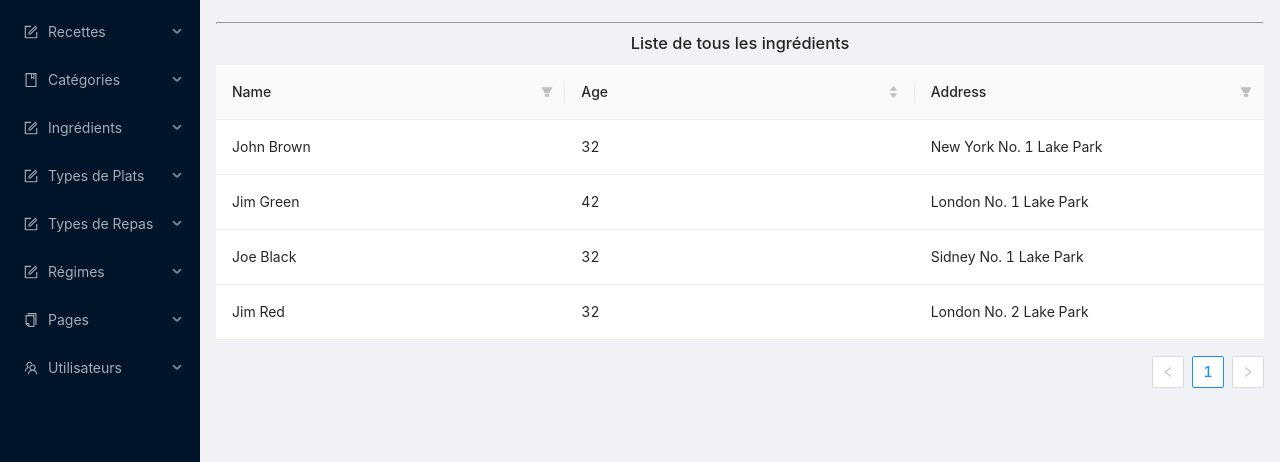
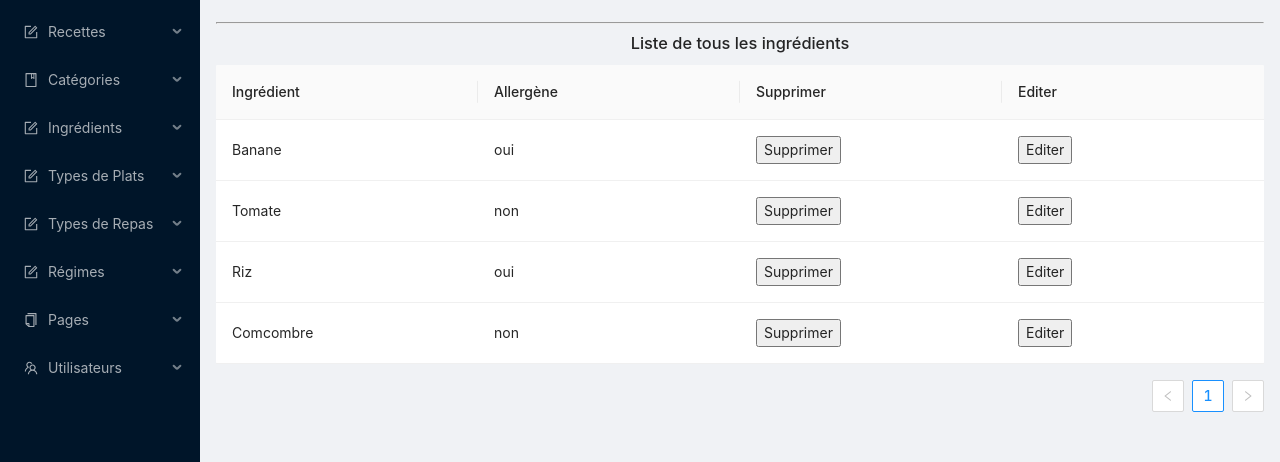
Before and after one commit to WildCodeSchool/healthymood-back, a React (Create React App) app: page /ingredients in a window 1280 px wide. Shown: the part 152-614 px from the top of the page. Built offline with nearby package versions, Linux system fonts and the light colour scheme; the HTML template or start-up script is replaced by a standard one.

Commit message:
liste de présentation des ingrédients

```diff
--- a/src/components/IngredientsList.js
+++ b/src/components/IngredientsList.js
@@ -4,56 +4,61 @@ import { Table } from 'antd';
 const data = [
   {
     key: '1',
-    name: 'John Brown',
-    age: 32,
-    address: 'New York No. 1 Lake Park'
+    name: 'Banane',
+    is_allergen: 'oui',
+    Delete: <button>Supprimer</button>,
+    edit: <button>Editer</button>
   },
   {
     key: '2',
-    name: 'Jim Green',
-    age: 42,
-    address: 'London No. 1 Lake Park'
+    name: 'Tomate',
+    is_allergen: 'non',
+    Delete: <button>Supprimer</button>,
+    edit: <button>Editer</button>
   },
   {
     key: '3',
-    name: 'Joe Black',
-    age: 32,
-    address: 'Sidney No. 1 Lake Park'
+    name: 'Riz',
+    is_allergen: 'oui',
+    Delete: <button>Supprimer</button>,
+    edit: <button>Editer</button>
   },
   {
     key: '4',
-    name: 'Jim Red',
-    age: 32,
-    address: 'London No. 2 Lake Park'
+    name: 'Comcombre',
+    is_allergen: 'non',
+    Delete: <button>Supprimer</button>,
+    edit: <button>Editer</button>
   }
 ];
 
 const IngredientsList = () => {
   const columns = [
     {
-      title: 'Name',
+      title: 'Ingrédient',
       dataIndex: 'name',
       key: 'name',
-      filters: [
-        { text: 'Joe', value: 'Joe' },
-        { text: 'Jim', value: 'Jim' }
-      ]
+      // filters: [
+      //   { text: 'Joe', value: 'Joe' },
+      //   { text: 'Jim', value: 'Jim' }
+      // ]
     },
     {
-      title: 'Age',
-      dataIndex: 'age',
-      key: 'age',
-      sorter: (a, b) => a.age - b.age,
+      title: 'Allergène',
+      dataIndex: 'is_allergen',
+      key: 'is_allergen',
+      // sorter: (a, b) => a.age - b.age,
       ellipsis: true
     },
     {
-      title: 'Address',
-      dataIndex: 'address',
-      key: 'address',
-      filters: [
-        { text: 'London', value: 'London' },
-        { text: 'New York', value: 'New York' }
-      ]
+      title: 'Supprimer',
+      key: 'supprimer',
+      dataIndex: 'Delete',
+    },
+    {
+      title: 'Editer',
+      key: 'edit',
+      dataIndex: 'edit',
     }
   ];
   return (
```
Also changed, not shown: src/components/Delete.js (deleted, +0 -10 lines).
